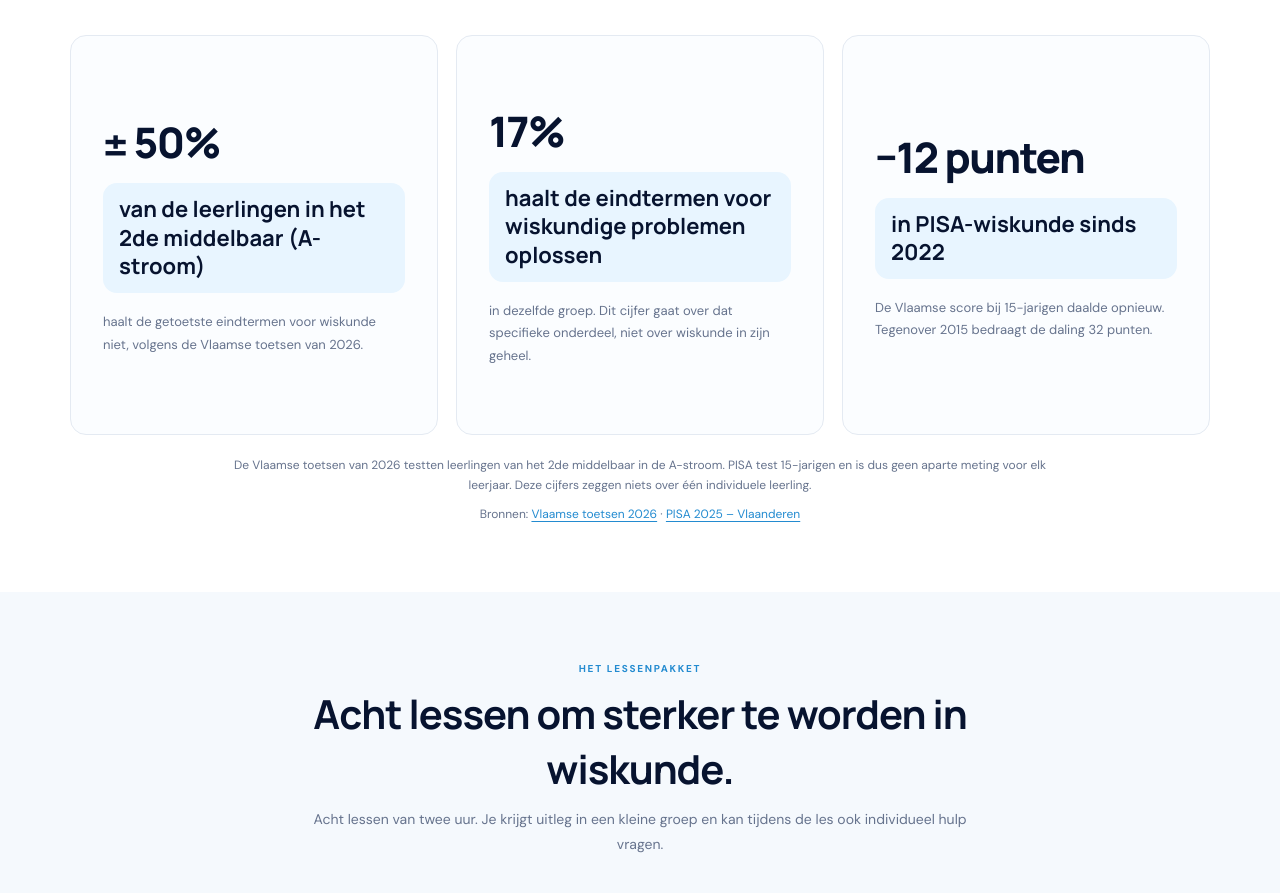
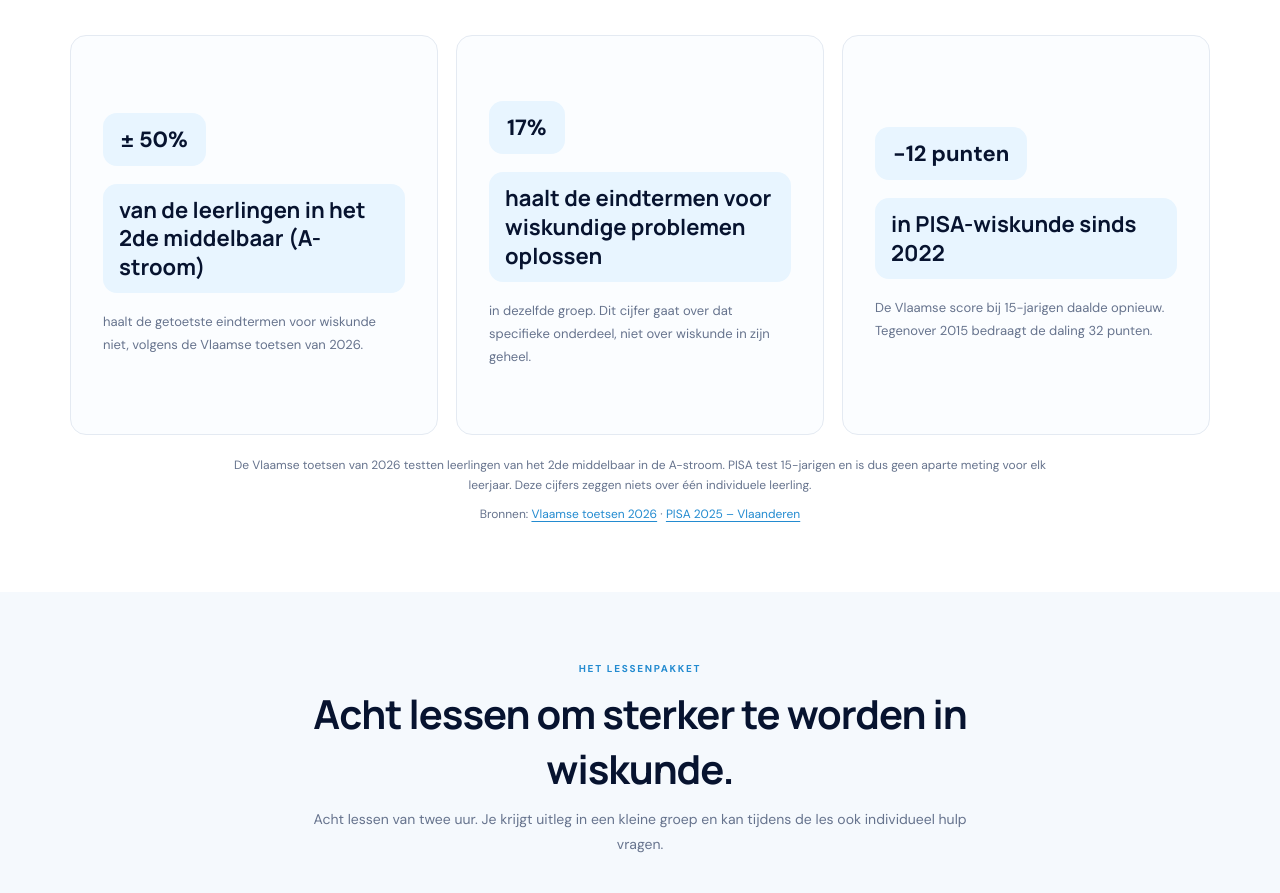
Before and after one commit to infostudents4u-coder/Students4U, a plain HTML site: page index.html in a window 1280 px wide. Shown: the part 1474-2367 px from the top of the page. Drawn offline with Linux system fonts and the light colour scheme.

Commit message:
Update styles.css

```diff
--- a/styles.css
+++ b/styles.css
@@ -20,7 +20,20 @@ footer{background:#050e23;color:#aab8d0;padding:30px 0;font-size:11px}.foot{disp
 
 .fact-card{border:1px solid var(--line);border-radius:16px;padding:32px;background:#fbfdff;min-height:400px;display:flex;flex-direction:column;justify-content:center}
 
-.fact-number{font:800 clamp(30px,4vw,42px) Manrope,sans-serif;color:var(--navy);letter-spacing:-1.5px;margin-bottom:12px}
+.fact-number {
+  display: inline-flex;
+  align-items: center;
+  width: fit-content;
+  max-width: 100%;
+  padding: 12px 18px;
+  border-radius: 14px;
+  background: #e8f5ff;
+  font-size: 22px;
+  font-weight: 800;
+  color: var(--navy);
+  margin-bottom: 18px;
+}
+
 
 .fact-card h3 {
   display: inline-block;
```
